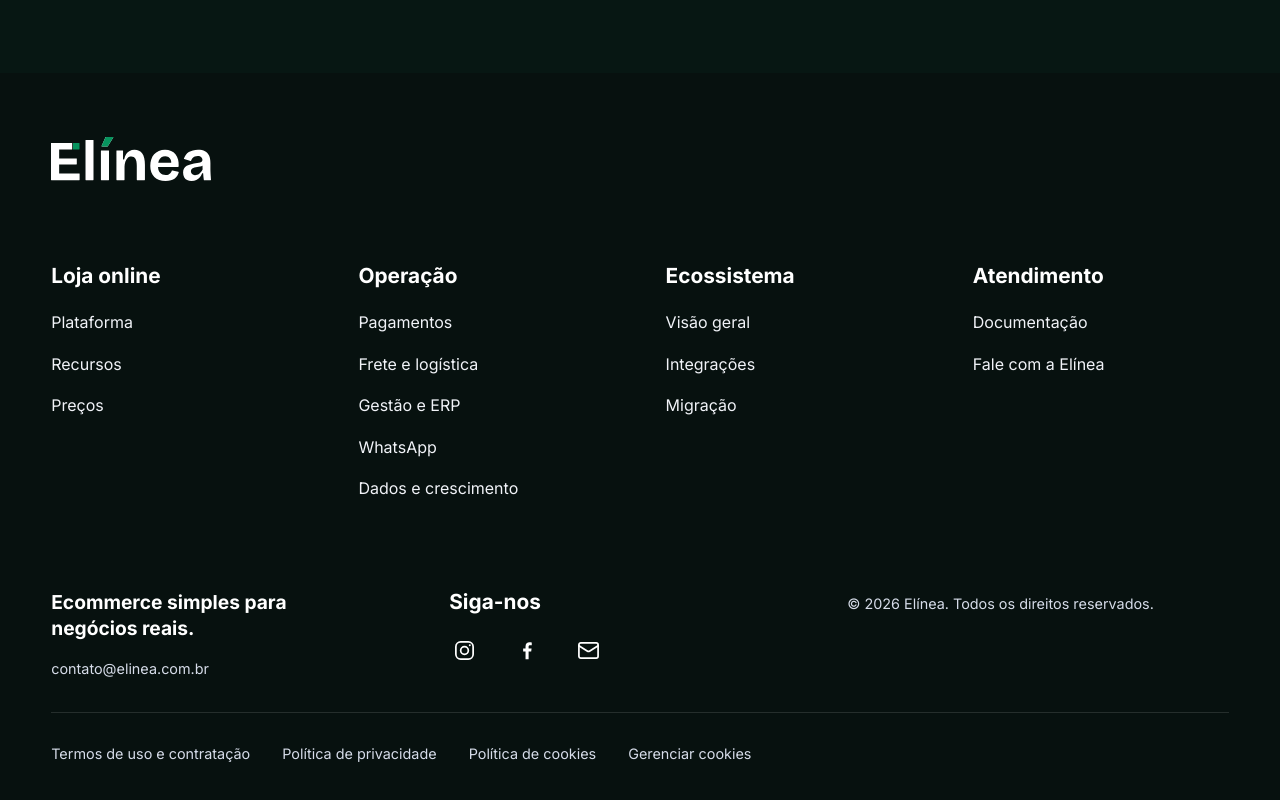
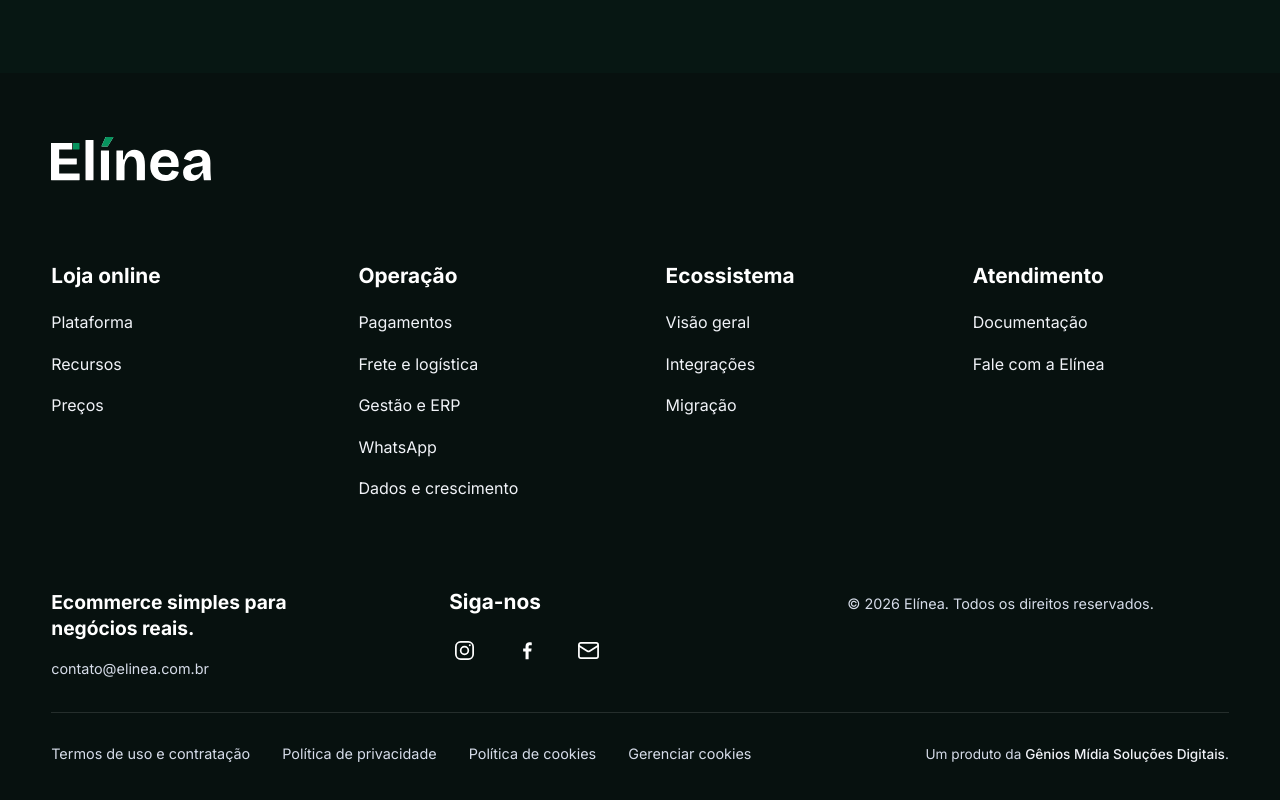
Before and after one commit to xploter13/elinea-site, a Nuxt app: page / in a window 1280 px wide. Shown: the part 7821-8621 px from the top of the page. Built offline with nearby package versions, Linux system fonts and the light colour scheme; no server answers.

Commit message:
Adiciona assinatura da proprietária na faixa inferior do rodapé

```diff
--- a/app/components/site/SiteFooter.vue
+++ b/app/components/site/SiteFooter.vue
@@ -68,18 +68,24 @@ const { openPreferences } = useCookieConsent()
         </div>
         <p class="footer-meta__legal">© 2026 Elínea. Todos os direitos reservados.</p>
       </div>
+      <div class="footer-bottom">
         <nav class="footer-privacy" aria-label="Privacidade e cookies">
           <NuxtLink to="/termos">Termos de uso e contratação</NuxtLink>
           <NuxtLink to="/privacidade">Política de privacidade</NuxtLink>
           <NuxtLink to="/cookies">Política de cookies</NuxtLink>
           <button class="footer-privacy-button" type="button" @click="openPreferences">Gerenciar cookies</button>
         </nav>
+        <p class="footer-meta__owner">Um produto da <strong>Gênios Mídia Soluções Digitais</strong>.</p>
+      </div>
     </div>
   </footer>
 </template>
 
 <style scoped>
-.footer-privacy { display: flex; flex-wrap: wrap; align-items: center; gap: .5rem 2rem; margin-top: 2rem; padding-top: 1.25rem; border-top: 1px solid rgb(255 255 255 / 12%); }
+.footer-bottom { display: flex; flex-wrap: wrap; align-items: center; justify-content: space-between; gap: 1rem 2rem; margin-top: 2rem; padding-top: 1.25rem; border-top: 1px solid rgb(255 255 255 / 12%); }
+.footer-meta__owner { margin: 0 0 0 auto; color: #d6dce9; font-size: .85rem; line-height: 1.55; text-align: right; }
+.footer-meta__owner strong { color: #f1f3f8; font-weight: 500; }
+.footer-privacy { display: flex; flex-wrap: wrap; align-items: center; gap: .5rem 2rem; }
 .footer-privacy a, .footer-privacy-button { display: inline-flex; align-items: center; min-height: 44px; padding: 0; border: 0; background: none; color: #d6dce9; font: inherit; font-size: .9rem; line-height: 1.45; text-align: left; cursor: pointer; }
 .footer-privacy a:hover, .footer-privacy-button:hover { color: #9ee2c0; text-decoration: underline; text-underline-offset: .25em; }
 .footer-privacy :is(a, button):focus-visible { outline: 2px solid var(--green-bright); outline-offset: 4px; }
```
Also changed, not shown: 1 other file (tests, documents, lock files or other folders). Lines whose indentation alone changed are shown as unchanged.
